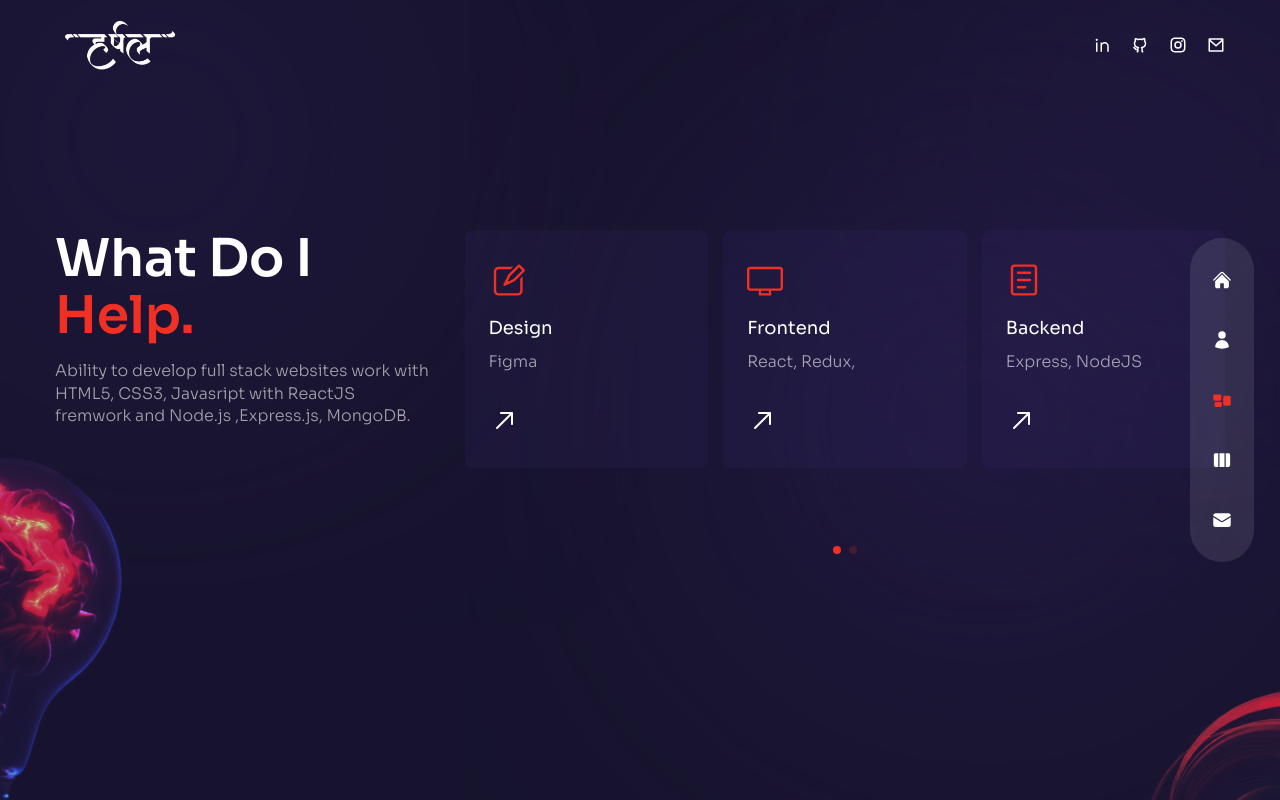
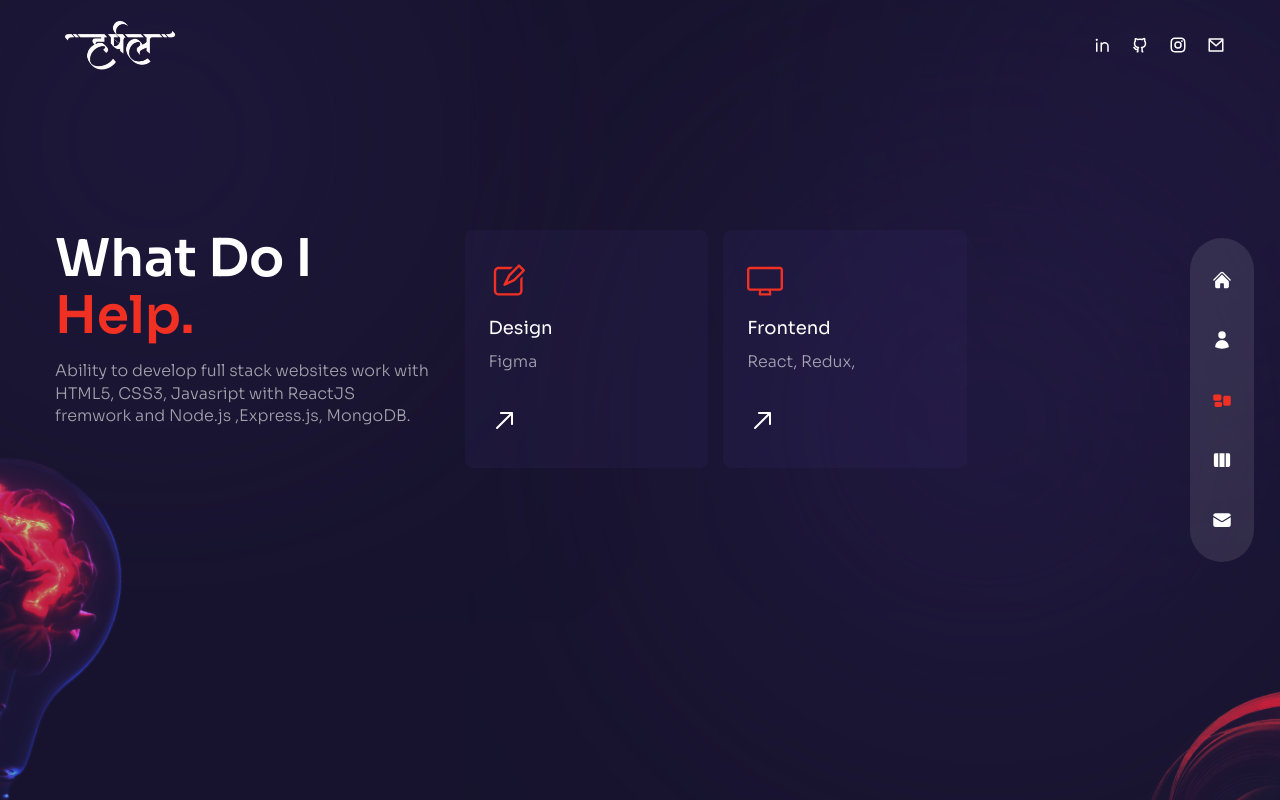
Before and after one commit to harshal0151/Portfolio-Harshal, a Next.js app: page /services in a window 1280 px wide. Built offline with nearby package versions, Linux system fonts and the light colour scheme.

Commit message:
update about

```diff
--- a/components/ServiceSlider.js
+++ b/components/ServiceSlider.js
@@ -12,16 +12,16 @@ const serviceData = [
     title: 'Frontend',
     description: 'React,  Redux, ',
   },
-  {
-    icon: <RxReader />,
-    title: 'Backend',
-    description: 'Express, NodeJS',
-  },
-  {
-    icon: <RxRocket />,
-    title: 'Database',
-    description: 'MongoDB, SQL',
-  },
+  // {
+  //   icon: <RxReader />,
+  //   title: 'Backend',
+  //   description: 'Express, NodeJS',
+  // },
+  // {
+  //   icon: <RxRocket />,
+  //   title: 'Database',
+  //   description: 'MongoDB, SQL',
+  // },
 ];
 
 // import swiper react components
--- a/pages/about/index.js
+++ b/pages/about/index.js
@@ -29,7 +29,7 @@ const aboutData = [
           <FaCss3 key="css" />,
           <FaJs key="js" />,
           <FaReact key="react" />,
-          <SiNextdotjs key="nextjs" />,
+          // <SiNextdotjs key="nextjs" />,
         ],
       },
       {
@@ -43,7 +43,7 @@ const aboutData = [
     title: "experience",
     info: [
       {
-        title: "Full-stack Web Developer - CraveDigi Advisors",
+        title: "Intern Web Developer - At CraveDigi Advisors",
         stage: "Oct 2023 - April 2024",
       },
     ],
```
